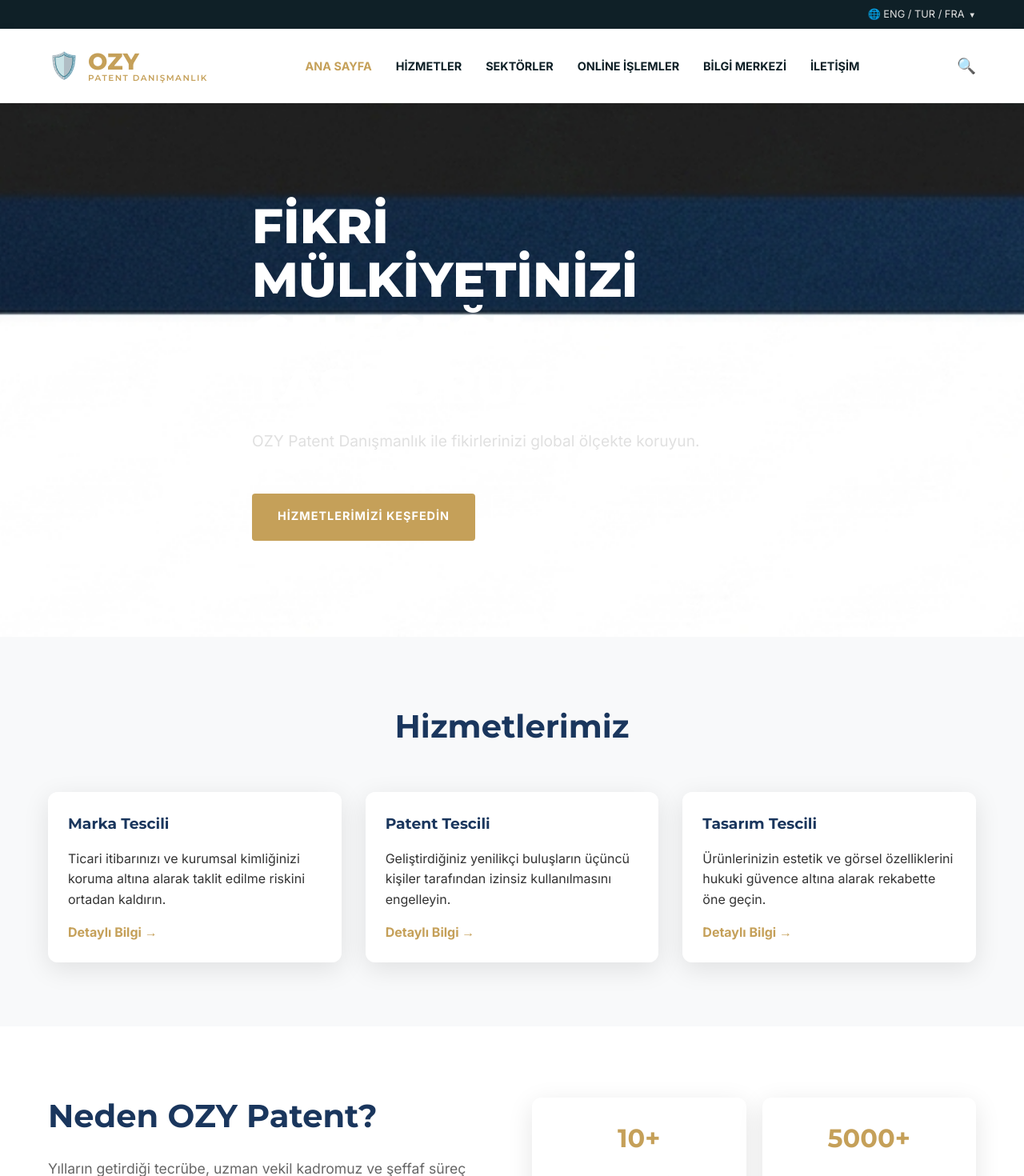
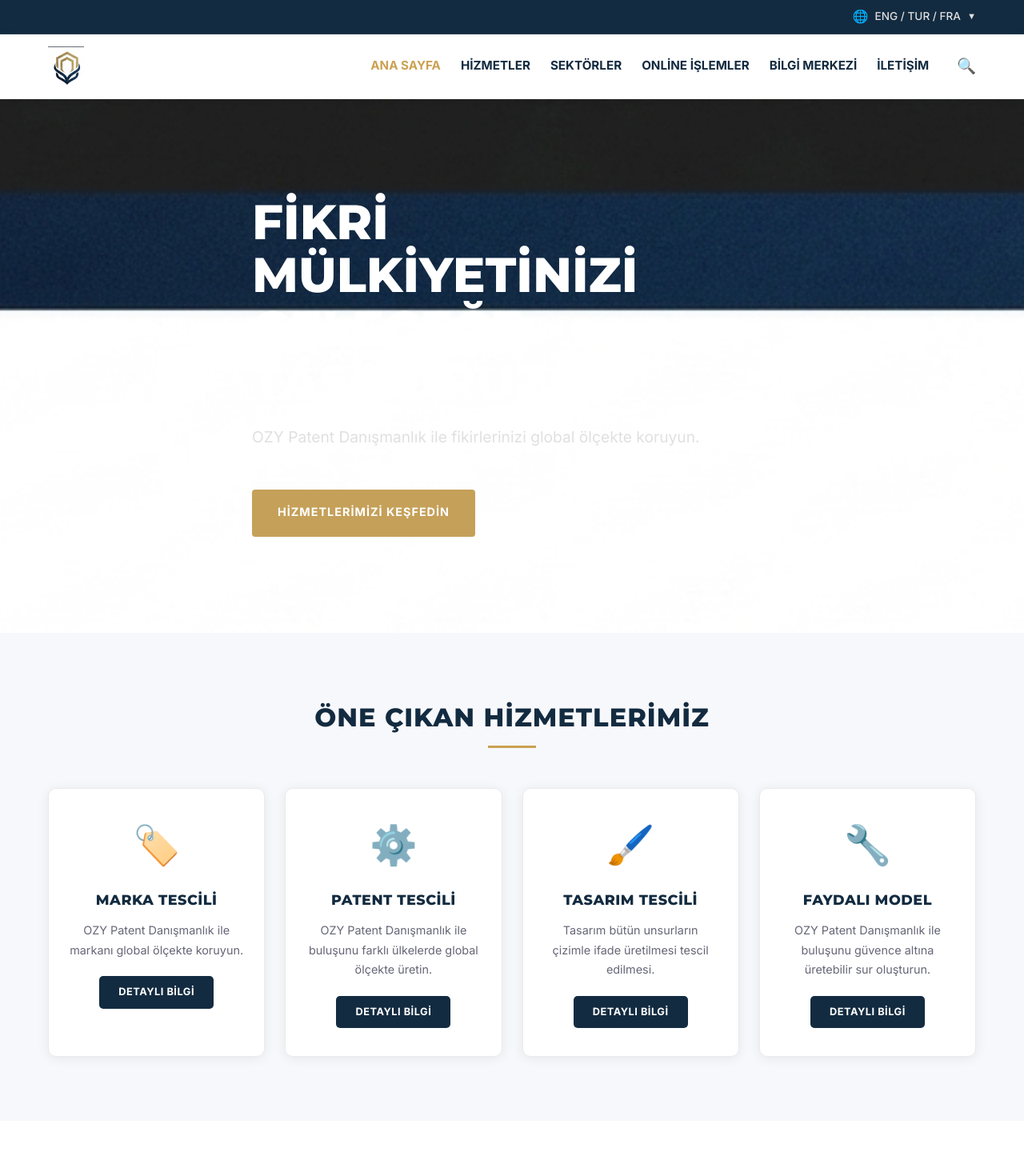
Before and after one commit to OBLabs2026/OZY_Patent_Web, a Next.js app: page / in a window 1280 px wide. Shown: the top 1470 px of the page at 80% size. Built offline with nearby package versions, Linux system fonts and the light colour scheme.

Commit message:
Section 2 services cards

```diff
--- a/src/app/globals.css
+++ b/src/app/globals.css
@@ -127,8 +127,20 @@ ul {
   gap: 30px;
 }
 
-.nav-links a:hover {
-  color: var(--accent);
+.nav-link {
+  color: #132B40;
+  font-weight: 700;
+  font-size: 0.95rem;
+  transition: color 0.3s ease;
+  font-family: var(--font-inter);
+}
+
+.nav-link:hover {
+  color: #CBA153;
+}
+
+.nav-link.active {
+  color: #CBA153;
 }
 
 .footer {
--- a/src/app/page.js
+++ b/src/app/page.js
@@ -33,26 +33,67 @@ export default function Home() {
         </div>
       </section>
 
-      {/* Services Section */}
-      <section style={{ padding: '80px 0', backgroundColor: 'var(--surface)' }}>
+      {/* Services Section - Section 2 */}
+      <section style={{ padding: '80px 0', backgroundColor: '#f7f8fc' }}>
         <div className="container">
-          <h2 style={{ textAlign: 'center', fontSize: '2.5rem', marginBottom: '50px' }}>Hizmetlerimiz</h2>
-          <div style={{ display: 'grid', gridTemplateColumns: 'repeat(auto-fit, minmax(300px, 1fr))', gap: '30px' }}>
-            <div className="glass-card">
-              <h3>Marka Tescili</h3>
-              <p>Ticari itibarınızı ve kurumsal kimliğinizi koruma altına alarak taklit edilme riskini ortadan kaldırın.</p>
-              <Link href="/hizmetlerimiz/marka-tescili" style={{ color: 'var(--accent)', fontWeight: 'bold', display: 'inline-block', marginTop: '15px' }}>Detaylı Bilgi &rarr;</Link>
+          <h2 style={{ textAlign: 'center', fontSize: '2rem', fontWeight: '800', color: '#132B40', marginBottom: '10px', textTransform: 'uppercase', letterSpacing: '1px' }}>
+            ÖNE ÇIKAN HİZMETLERİMİZ
+          </h2>
+          <div style={{ width: '60px', height: '3px', backgroundColor: '#CBA153', margin: '0 auto 50px' }}></div>
+          <div style={{ display: 'grid', gridTemplateColumns: 'repeat(auto-fit, minmax(230px, 1fr))', gap: '25px' }}>
+
+            {/* Marka Tescili */}
+            <div style={{ backgroundColor: '#fff', borderRadius: '10px', padding: '35px 25px', textAlign: 'center', boxShadow: '0 2px 15px rgba(0,0,0,0.07)', border: '1px solid #eaeaea', transition: 'transform 0.3s ease, box-shadow 0.3s ease' }}
+              onMouseEnter={e => { e.currentTarget.style.transform='translateY(-6px)'; e.currentTarget.style.boxShadow='0 10px 30px rgba(19,43,64,0.15)'; }}
+              onMouseLeave={e => { e.currentTarget.style.transform='translateY(0)'; e.currentTarget.style.boxShadow='0 2px 15px rgba(0,0,0,0.07)'; }}>
+              <div style={{ width: '70px', height: '70px', margin: '0 auto 20px', display: 'flex', alignItems: 'center', justifyContent: 'center' }}>
+                {/* İkon geldiğinde: <img src="/images/icon-marka.png" alt="Marka Tescili" style={{width:'100%'}} /> */}
+                <span style={{ fontSize: '3rem' }}>🏷️</span>
+              </div>
+              <h3 style={{ color: '#132B40', fontSize: '1.1rem', fontWeight: '800', marginBottom: '12px', textTransform: 'uppercase', letterSpacing: '0.5px' }}>Marka Tescili</h3>
+              <p style={{ color: '#667', fontSize: '0.9rem', lineHeight: '1.7', marginBottom: '20px' }}>OZY Patent Danışmanlık ile markanı global ölçekte koruyun.</p>
+              <Link href="/hizmetlerimiz/marka-tescili" style={{ display: 'inline-block', padding: '10px 24px', backgroundColor: '#132B40', color: 'white', borderRadius: '5px', fontSize: '0.8rem', fontWeight: '700', textTransform: 'uppercase', letterSpacing: '0.5px', textDecoration: 'none' }}>DETAYLI BİLGİ</Link>
             </div>
-            <div className="glass-card">
-              <h3>Patent Tescili</h3>
-              <p>Geliştirdiğiniz yenilikçi buluşların üçüncü kişiler tarafından izinsiz kullanılmasını engelleyin.</p>
-              <Link href="/hizmetlerimiz/patent-tescili" style={{ color: 'var(--accent)', fontWeight: 'bold', display: 'inline-block', marginTop: '15px' }}>Detaylı Bilgi &rarr;</Link>
+
+            {/* Patent Tescili */}
+            <div style={{ backgroundColor: '#fff', borderRadius: '10px', padding: '35px 25px', textAlign: 'center', boxShadow: '0 2px 15px rgba(0,0,0,0.07)', border: '1px solid #eaeaea', transition: 'transform 0.3s ease, box-shadow 0.3s ease' }}
+              onMouseEnter={e => { e.currentTarget.style.transform='translateY(-6px)'; e.currentTarget.style.boxShadow='0 10px 30px rgba(19,43,64,0.15)'; }}
+              onMouseLeave={e => { e.currentTarget.style.transform='translateY(0)'; e.currentTarget.style.boxShadow='0 2px 15px rgba(0,0,0,0.07)'; }}>
+              <div style={{ width: '70px', height: '70px', margin: '0 auto 20px', display: 'flex', alignItems: 'center', justifyContent: 'center' }}>
+                {/* İkon geldiğinde: <img src="/images/icon-patent.png" alt="Patent Tescili" style={{width:'100%'}} /> */}
+                <span style={{ fontSize: '3rem' }}>⚙️</span>
+              </div>
+              <h3 style={{ color: '#132B40', fontSize: '1.1rem', fontWeight: '800', marginBottom: '12px', textTransform: 'uppercase', letterSpacing: '0.5px' }}>Patent Tescili</h3>
+              <p style={{ color: '#667', fontSize: '0.9rem', lineHeight: '1.7', marginBottom: '20px' }}>OZY Patent Danışmanlık ile buluşunu farklı ülkelerde global ölçekte üretin.</p>
+              <Link href="/hizmetlerimiz/patent-tescili" style={{ display: 'inline-block', padding: '10px 24px', backgroundColor: '#132B40', color: 'white', borderRadius: '5px', fontSize: '0.8rem', fontWeight: '700', textTransform: 'uppercase', letterSpacing: '0.5px', textDecoration: 'none' }}>DETAYLI BİLGİ</Link>
             </div>
-            <div className="glass-card">
-              <h3>Tasarım Tescili</h3>
-              <p>Ürünlerinizin estetik ve görsel özelliklerini hukuki güvence altına alarak rekabette öne geçin.</p>
-              <Link href="/hizmetlerimiz/tasarim-tescili" style={{ color: 'var(--accent)', fontWeight: 'bold', display: 'inline-block', marginTop: '15px' }}>Detaylı Bilgi &rarr;</Link>
+
+            {/* Tasarım Tescili */}
+            <div style={{ backgroundColor: '#fff', borderRadius: '10px', padding: '35px 25px', textAlign: 'center', boxShadow: '0 2px 15px rgba(0,0,0,0.07)', border: '1px solid #eaeaea', transition: 'transform 0.3s ease, box-shadow 0.3s ease' }}
+              onMouseEnter={e => { e.currentTarget.style.transform='translateY(-6px)'; e.currentTarget.style.boxShadow='0 10px 30px rgba(19,43,64,0.15)'; }}
+              onMouseLeave={e => { e.currentTarget.style.transform='translateY(0)'; e.currentTarget.style.boxShadow='0 2px 15px rgba(0,0,0,0.07)'; }}>
+              <div style={{ width: '70px', height: '70px', margin: '0 auto 20px', display: 'flex', alignItems: 'center', justifyContent: 'center' }}>
+                {/* İkon geldiğinde: <img src="/images/icon-tasarim.png" alt="Tasarım Tescili" style={{width:'100%'}} /> */}
+                <span style={{ fontSize: '3rem' }}>🖌️</span>
+              </div>
+              <h3 style={{ color: '#132B40', fontSize: '1.1rem', fontWeight: '800', marginBottom: '12px', textTransform: 'uppercase', letterSpacing: '0.5px' }}>Tasarım Tescili</h3>
+              <p style={{ color: '#667', fontSize: '0.9rem', lineHeight: '1.7', marginBottom: '20px' }}>Tasarım bütün unsurların çizimle ifade üretilmesi tescil edilmesi.</p>
+              <Link href="/hizmetlerimiz/tasarim-tescili" style={{ display: 'inline-block', padding: '10px 24px', backgroundColor: '#132B40', color: 'white', borderRadius: '5px', fontSize: '0.8rem', fontWeight: '700', textTransform: 'uppercase', letterSpacing: '0.5px', textDecoration: 'none' }}>DETAYLI BİLGİ</Link>
             </div>
+
+            {/* Faydalı Model */}
+            <div style={{ backgroundColor: '#fff', borderRadius: '10px', padding: '35px 25px', textAlign: 'center', boxShadow: '0 2px 15px rgba(0,0,0,0.07)', border: '1px solid #eaeaea', transition: 'transform 0.3s ease, box-shadow 0.3s ease' }}
+              onMouseEnter={e => { e.currentTarget.style.transform='translateY(-6px)'; e.currentTarget.style.boxShadow='0 10px 30px rgba(19,43,64,0.15)'; }}
+              onMouseLeave={e => { e.currentTarget.style.transform='translateY(0)'; e.currentTarget.style.boxShadow='0 2px 15px rgba(0,0,0,0.07)'; }}>
+              <div style={{ width: '70px', height: '70px', margin: '0 auto 20px', display: 'flex', alignItems: 'center', justifyContent: 'center' }}>
+                {/* İkon geldiğinde: <img src="/images/icon-faydali.png" alt="Faydalı Model" style={{width:'100%'}} /> */}
+                <span style={{ fontSize: '3rem' }}>🔧</span>
+              </div>
+              <h3 style={{ color: '#132B40', fontSize: '1.1rem', fontWeight: '800', marginBottom: '12px', textTransform: 'uppercase', letterSpacing: '0.5px' }}>Faydalı Model</h3>
+              <p style={{ color: '#667', fontSize: '0.9rem', lineHeight: '1.7', marginBottom: '20px' }}>OZY Patent Danışmanlık ile buluşunu güvence altına üretebilir sur oluşturun.</p>
+              <Link href="/hizmetlerimiz/faydali-model" style={{ display: 'inline-block', padding: '10px 24px', backgroundColor: '#132B40', color: 'white', borderRadius: '5px', fontSize: '0.8rem', fontWeight: '700', textTransform: 'uppercase', letterSpacing: '0.5px', textDecoration: 'none' }}>DETAYLI BİLGİ</Link>
+            </div>
+
           </div>
         </div>
       </section>
--- a/src/components/Navbar.js
+++ b/src/components/Navbar.js
@@ -4,42 +4,34 @@ export default function Navbar() {
   return (
     <header>
       {/* Top Bar */}
-      <div style={{ backgroundColor: 'var(--primary-dark)', padding: '8px 0', fontSize: '0.8rem', color: '#e0e0e0' }}>
-        <div className="container" style={{ display: 'flex', justifyContent: 'flex-end', gap: '15px', alignItems: 'center' }}>
-          <span style={{ display: 'flex', alignItems: 'center', gap: '5px', cursor: 'pointer' }}>
-            🌐 ENG / TUR / FRA
-            <span style={{ fontSize: '0.6rem' }}>▼</span>
+      <div style={{ backgroundColor: '#132B40', padding: '8px 0', fontSize: '0.85rem', color: '#e0e0e0', borderBottom: '1px solid rgba(255,255,255,0.1)' }}>
+        <div className="container" style={{ display: 'flex', justifyContent: 'flex-end', alignItems: 'center' }}>
+          <span style={{ display: 'flex', alignItems: 'center', gap: '8px', cursor: 'pointer', fontWeight: '500' }}>
+            <span style={{ color: '#4FC3F7', fontSize: '1rem' }}>🌐</span> ENG / TUR / FRA <span style={{ fontSize: '0.7rem' }}>▼</span>
           </span>
         </div>
       </div>
 
       {/* Main Navbar */}
-      <nav className="navbar" style={{ backgroundColor: 'var(--white)', color: 'var(--primary)', padding: '20px 0', borderBottom: '1px solid #eaeaea' }}>
+      <nav className="navbar" style={{ backgroundColor: '#FFFFFF', padding: '15px 0', borderBottom: '1px solid #eaeaea' }}>
         <div className="container" style={{ display: 'flex', justifyContent: 'space-between', alignItems: 'center' }}>
 
-          {/* Logo Placeholder */}
-          <Link href="/" className="nav-brand" style={{ color: 'var(--primary-dark)', display: 'flex', alignItems: 'center', gap: '10px' }}>
-             <span style={{ fontSize: '2rem' }}>🛡️</span>
-             <div style={{ display: 'flex', flexDirection: 'column', lineHeight: '1.1' }}>
-                <span style={{ fontSize: '1.8rem', fontWeight: '800' }}>OZY</span>
-                <span style={{ fontSize: '0.65rem', letterSpacing: '1.5px', fontWeight: '600' }}>PATENT DANIŞMANLIK</span>
-             </div>
+          {/* Logo */}
+          <Link href="/" className="nav-brand" style={{ display: 'flex', alignItems: 'center', textDecoration: 'none' }}>
+             <img src="/images/logo.png" alt="OZY Patent Danışmanlık" style={{ height: '50px', width: 'auto' }} />
           </Link>
 
           {/* Links */}
-          <div className="nav-links" style={{ display: 'flex', gap: '30px', fontSize: '0.9rem', fontWeight: '700' }}>
-            <Link href="/" style={{ color: 'var(--accent)' }}>ANA SAYFA</Link>
-            <Link href="/hizmetlerimiz" style={{ color: 'var(--primary-dark)' }}>HİZMETLER</Link>
-            <Link href="/sektorler" style={{ color: 'var(--primary-dark)' }}>SEKTÖRLER</Link>
-            <Link href="/online-islemler" style={{ color: 'var(--primary-dark)' }}>ONLİNE İŞLEMLER</Link>
-            <Link href="/bilgi-merkezi" style={{ color: 'var(--primary-dark)' }}>BİLGİ MERKEZİ</Link>
-            <Link href="/iletisim" style={{ color: 'var(--primary-dark)' }}>İLETİŞİM</Link>
+          <div className="nav-links" style={{ display: 'flex', gap: '25px', alignItems: 'center' }}>
+            <Link href="/" className="nav-link active">ANA SAYFA</Link>
+            <Link href="/hizmetler" className="nav-link">HİZMETLER</Link>
+            <Link href="/sektorler" className="nav-link">SEKTÖRLER</Link>
+            <Link href="/online-islemler" className="nav-link">ONLİNE İŞLEMLER</Link>
+            <Link href="/bilgi-merkezi" className="nav-link">BİLGİ MERKEZİ</Link>
+            <Link href="/iletisim" className="nav-link">İLETİŞİM</Link>
+            <span style={{ marginLeft: '10px', cursor: 'pointer', fontSize: '1.2rem' }}>🔍</span>
           </div>
 
-          {/* Search Icon */}
-          <div style={{ cursor: 'pointer', fontSize: '1.2rem', color: 'var(--primary-dark)' }}>
-            🔍
-          </div>
         </div>
       </nav>
     </header>
```
Also changed, not shown: design/tasarim_durumu.md (added, +34 -0 lines), public/images/logo.png (added), 1 other file (tests, documents, lock files or other folders).
